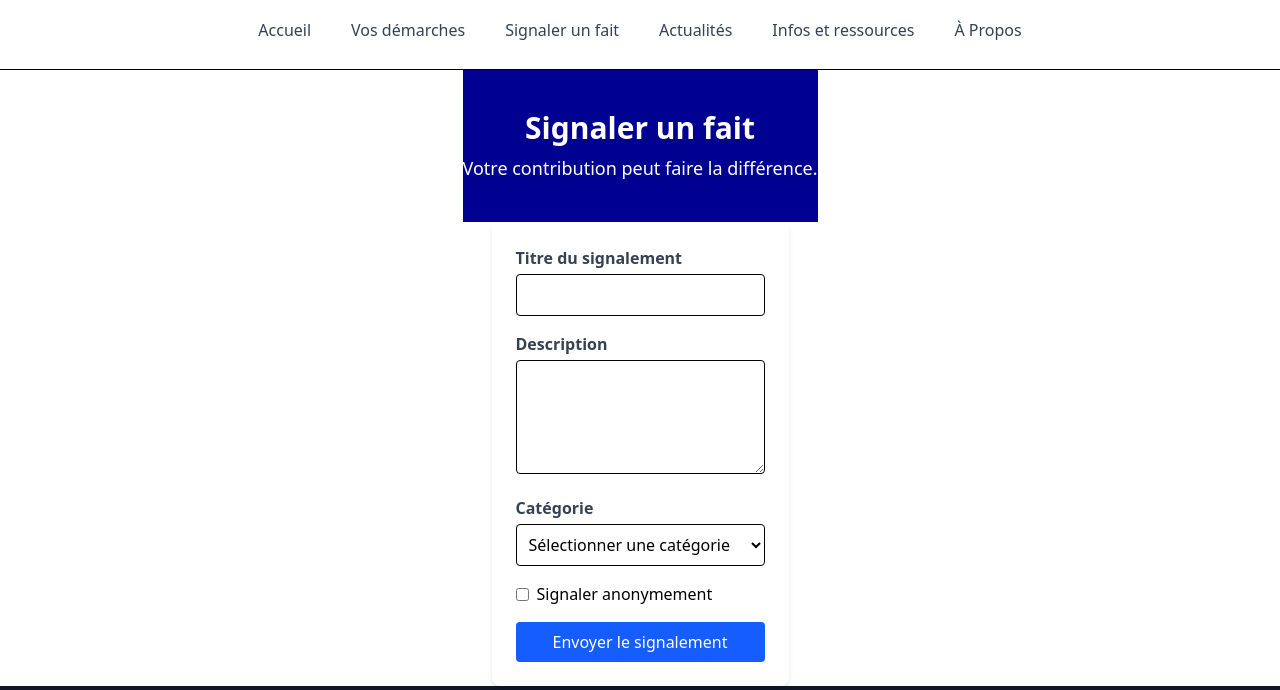
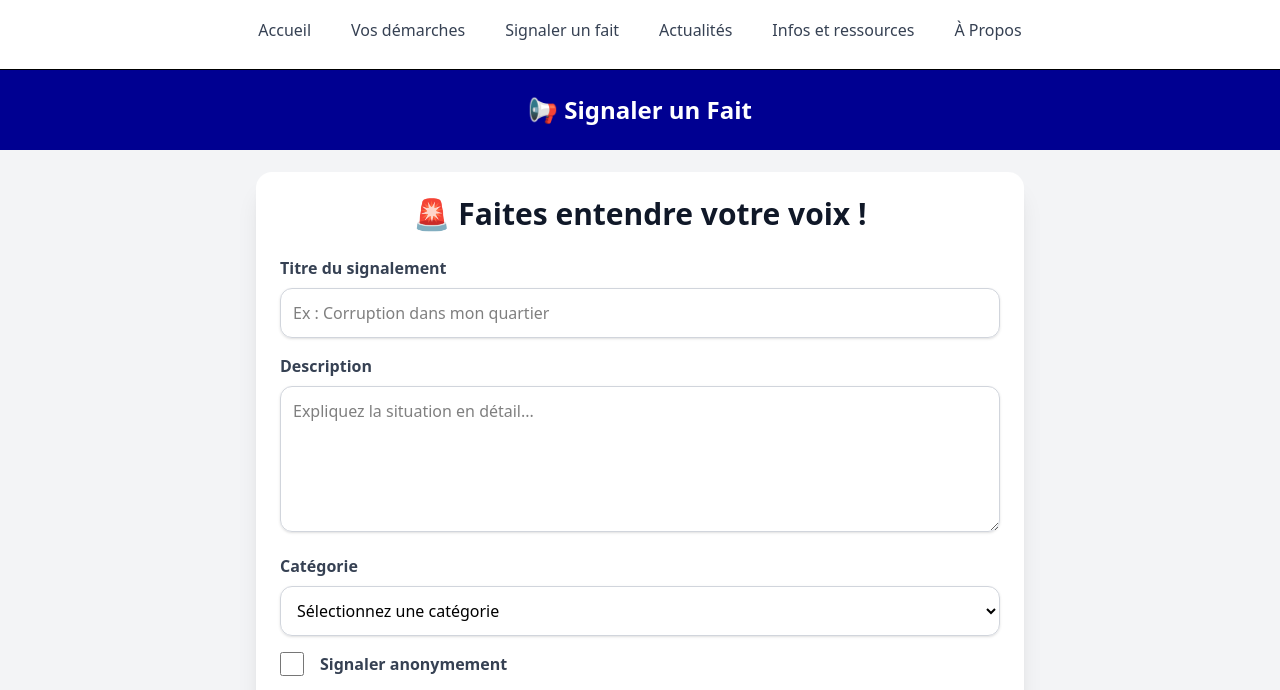
Before and after one commit to matteolvt/codecamp_frontEnd, a React (Vite) app: page /signaler in a window 1280 px wide. Shown: the part 250-940 px from the top of the page. Built offline with nearby package versions, Linux system fonts and the light colour scheme.

Commit message:
page login/signing in

```diff
--- a/src/App.jsx
+++ b/src/App.jsx
@@ -1,24 +1,45 @@
 import React from "react";
-import { BrowserRouter as Router, Routes, Route } from "react-router-dom";
+import {
+  BrowserRouter as Router,
+  Routes,
+  Route,
+  useLocation,
+} from "react-router-dom";
 import { HomePage } from "./pages/homePage/homePage";
 import { VosDemarches } from "./pages/vosDemarches/vosDemarches";
 import { Header } from "./components/header/header";
 import { Footer } from "./components/footer/footer";
 import { SignalerUnFait } from "./pages/signalerUnFait/signalerUnFait";
+import { AuthPage } from "./pages/login/login";
 
-const App = () => {
+const AppContent = () => {
+  const location = useLocation(); // Récupère la route actuelle
+
+  const hideHeaderFooter = location.pathname === "/connexion"; // Vérifie si on est sur la page login
+
   return (
-    <Router>
-      <Header />
+    <>
+      {!hideHeaderFooter && <Header />}{" "}
+      {/* Affiche uniquement si on N'EST PAS sur /connexion */}
       <div className="p-0">
         <Routes>
           <Route path="/" element={<HomePage />} />
           <Route path="/vos-demarches" element={<VosDemarches />} />
           <Route path="/signaler" element={<SignalerUnFait />} />
-          {/* Nouvelle route */}
+          <Route path="/connexion" element={<AuthPage />} />{" "}
+          {/* Route de connexion */}
         </Routes>
       </div>
-      <Footer />
+      {!hideHeaderFooter && <Footer />}{" "}
+      {/* Affiche uniquement si on N'EST PAS sur /connexion */}
+    </>
+  );
+};
+
+const App = () => {
+  return (
+    <Router>
+      <AppContent />
     </Router>
   );
 };
--- a/src/components/header/header.jsx
+++ b/src/components/header/header.jsx
@@ -20,9 +20,13 @@ export const Header = () => {
             placeholder="Rechercher"
             className="border px-2 py-1 rounded"
           />
-          <button className="bg-[#000091] text-white px-4 py-2 rounded mr-30">
+          {/* Lien vers la page de connexion */}
+          <Link
+            to="/connexion"
+            className="bg-[#000091] text-white px-4 py-2 rounded mr-30"
+          >
             Se connecter
-          </button>
+          </Link>
         </div>
       </nav>
       <nav className="bg-white p-4 border-b h-20 flex items-center justify-center">
--- a/src/components/heroSectionDem/heroSectionDem.jsx
+++ b/src/components/heroSectionDem/heroSectionDem.jsx
@@ -4,7 +4,7 @@ export const HeroSectionDem = () => {
       className="relative text-white text-center w-full h-[200px] flex flex-col items-center justify-center bg-cover bg-center h-200"
       style={{ backgroundImage: "url('/background-vos-demarches.jpg')" }}
     >
-      <div className="absolute inset-0 bg-black opacity-50"></div>
+      <div className="absolute inset-0 bg-[#000091] opacity-100"></div>
       <div className="relative p-4 rounded">
         <h1 className="text-2xl font-bold">Vos Démarches</h1>
         <p className="mt-1 text-sm">
--- a/src/components/reportForm/reportForm.jsx
+++ b/src/components/reportForm/reportForm.jsx
@@ -1,6 +1,6 @@
 import { useState } from "react";
 
-export function ReportForm() {
+export const ReportForm = () => {
   const [formData, setFormData] = useState({
     title: "",
     description: "",
@@ -22,11 +22,14 @@ export function ReportForm() {
   };
 
   return (
-    <form
-      onSubmit={handleSubmit}
-      className="max-w-2xl mx-auto p-6 bg-white shadow-md rounded-lg"
-    >
-      <div className="mb-4">
+    <div className="w-full min-h-[80vh] flex items-center justify-center bg-gray-100 p-2">
+      <div className="w-full max-w-3xl bg-white p-6 rounded-2xl shadow-xl">
+        <h2 className="text-3xl font-extrabold mb-6 text-gray-900 text-center">
+          🚨 Faites entendre votre voix !
+        </h2>
+        <form onSubmit={handleSubmit} className="space-y-4 w-full">
+          {/* Titre */}
+          <div>
             <label className="block text-gray-700 font-semibold">
               Titre du signalement
             </label>
@@ -35,59 +38,72 @@ export function ReportForm() {
               name="title"
               value={formData.title}
               onChange={handleChange}
-          className="w-full p-2 border rounded mt-1"
+              className="w-full p-3 mt-2 border border-gray-300 rounded-xl shadow-sm focus:outline-none focus:ring-2 focus:ring-red-500"
               required
+              placeholder="Ex : Corruption dans mon quartier"
             />
           </div>
 
-      <div className="mb-4">
-        <label className="block text-gray-700 font-semibold">Description</label>
+          {/* Description */}
+          <div>
+            <label className="block text-gray-700 font-semibold">
+              Description
+            </label>
             <textarea
               name="description"
               value={formData.description}
               onChange={handleChange}
-          className="w-full p-2 border rounded mt-1"
-          rows="4"
+              className="w-full p-3 mt-2 border border-gray-300 rounded-xl shadow-sm focus:outline-none focus:ring-2 focus:ring-red-500"
+              rows="5"
               required
+              placeholder="Expliquez la situation en détail..."
             />
           </div>
 
-      <div className="mb-4">
-        <label className="block text-gray-700 font-semibold">Catégorie</label>
+          {/* Catégorie */}
+          <div>
+            <label className="block text-gray-700 font-semibold">
+              Catégorie
+            </label>
             <select
               name="category"
               value={formData.category}
               onChange={handleChange}
-          className="w-full p-2 border rounded mt-1"
+              className="w-full p-3 mt-2 border border-gray-300 rounded-xl shadow-sm focus:outline-none focus:ring-2 focus:ring-red-500"
               required
             >
-          <option value="">Sélectionner une catégorie</option>
+              <option value="">Sélectionnez une catégorie</option>
               <option value="corruption">Corruption</option>
               <option value="abus-de-pouvoir">Abus de pouvoir</option>
               <option value="discrimination">Discrimination</option>
               <option value="violence">Violence</option>
+              <option value="autre">Autre</option>
             </select>
           </div>
 
-      <div className="mb-4">
-        <label className="flex items-center">
+          {/* Signalement anonyme */}
+          <div className="flex items-center gap-4">
             <input
               type="checkbox"
               name="anonymous"
               checked={formData.anonymous}
               onChange={handleChange}
-            className="mr-2"
+              className="w-6 h-6 accent-red-600 rounded-md"
             />
+            <label className="text-gray-700 font-semibold">
               Signaler anonymement
             </label>
           </div>
 
+          {/* Bouton de soumission */}
           <button
             type="submit"
-        className="w-full bg-blue-600 text-white p-2 rounded hover:bg-blue-700"
+            className="w-full bg-red-600 text-white py-3 rounded-xl text-lg font-bold transition-all hover:bg-red-700 shadow-lg"
           >
-        Envoyer le signalement
+            🚀 Envoyer le signalement
           </button>
         </form>
+      </div>
+    </div>
   );
-}
+};
--- a/src/components/reportHeader/reportHeader.jsx
+++ b/src/components/reportHeader/reportHeader.jsx
@@ -1,10 +1,11 @@
 export const ReportHeader = () => {
   return (
-    <section className="bg-[#000091] text-white py-10 text-center">
-      <h1 className="text-3xl font-bold">Signaler un fait</h1>
-      <p className="mt-2 text-lg">
-        Votre contribution peut faire la différence.
-      </p>
-    </section>
+    <header className="w-full bg-[#000091] text-white py-6 shadow-lg">
+      <div className="max-w-7xl mx-auto px-6 flex justify-center items-center">
+        <h1 className="text-2xl font-bold text-center w-full">
+          📢 Signaler un Fait
+        </h1>
+      </div>
+    </header>
   );
 };
--- a/src/components/stepCards/stepCards.jsx
+++ b/src/components/stepCards/stepCards.jsx
@@ -1,3 +1,5 @@
+import { Link } from "react-router-dom";
+
 export const StepCards = () => {
   const steps = [
     {
@@ -6,7 +8,7 @@ export const StepCards = () => {
         "Suivez les étapes pour soumettre une dénonciation de manière anonyme et sécurisée.",
       color: "bg-blue-900",
       arrowColor: "bg-orange-400",
-      link: "#deposer-signalement",
+      link: "/signaler",
     },
     {
       title: "Suivi de votre dossier",
@@ -29,7 +31,7 @@ export const StepCards = () => {
   return (
     <div className="grid grid-cols-1 md:grid-cols-3 gap-4 p-8 text-center">
       {steps.map((step, index) => (
-        <a key={index} href={step.link} className="relative block h-full">
+        <Link key={index} to={step.link} className="relative block h-full">
           <div
             className={`relative ${step.color} text-white p-6 rounded shadow flex flex-col items-center justify-between h-full`}
           >
@@ -41,7 +43,7 @@ export const StepCards = () => {
               <span className="text-black text-xl">→</span>
             </div>
           </div>
-        </a>
+        </Link>
       ))}
     </div>
   );
--- /dev/null
+++ b/src/pages/login/login.jsx
@@ -0,0 +1,90 @@
+import { useState } from "react";
+
+export const AuthPage = () => {
+  const [isLogin, setIsLogin] = useState(true);
+
+  return (
+    <div className="min-h-screen flex items-center justify-center bg-gray-100">
+      <div className="bg-white p-8 rounded-lg shadow-xl w-full max-w-md">
+        <h2 className="text-2xl font-bold text-center text-gray-900">
+          {isLogin ? "Connexion" : "Inscription"}
+        </h2>
+
+        <form className="mt-6 space-y-4">
+          {!isLogin && (
+            <div>
+              <label className="block text-gray-700 font-medium">Nom</label>
+              <input
+                type="text"
+                className="w-full p-3 border rounded-lg focus:ring-2 focus:ring-blue-500 focus:outline-none"
+                placeholder="Votre nom"
+                required
+              />
+            </div>
+          )}
+
+          <div>
+            <label className="block text-gray-700 font-medium">Email</label>
+            <input
+              type="email"
+              className="w-full p-3 border rounded-lg focus:ring-2 focus:ring-blue-500 focus:outline-none"
+              placeholder="email@example.com"
+              required
+            />
+          </div>
+
+          <div>
+            <label className="block text-gray-700 font-medium">
+              Mot de passe
+            </label>
+            <input
+              type="password"
+              className="w-full p-3 border rounded-lg focus:ring-2 focus:ring-blue-500 focus:outline-none"
+              placeholder="••••••••"
+              required
+            />
+          </div>
+
+          {!isLogin && (
+            <div>
+              <label className="block text-gray-700 font-medium">
+                Confirmer le mot de passe
+              </label>
+              <input
+                type="password"
+                className="w-full p-3 border rounded-lg focus:ring-2 focus:ring-blue-500 focus:outline-none"
+                placeholder="••••••••"
+                required
+              />
+            </div>
+          )}
+
+          {isLogin && (
+            <div className="text-right">
+              <a href="#" className="text-blue-600 text-sm hover:underline">
+                Mot de passe oublié ?
+              </a>
+            </div>
+          )}
+
+          <button
+            type="submit"
+            className="w-full bg-blue-600 text-white py-3 rounded-lg font-bold hover:bg-blue-700 transition"
+          >
+            {isLogin ? "Se connecter" : "S'inscrire"}
+          </button>
+        </form>
+
+        <p className="mt-4 text-center text-gray-600">
+          {isLogin ? "Pas encore de compte ?" : "Déjà un compte ?"}
+          <button
+            onClick={() => setIsLogin(!isLogin)}
+            className="text-blue-600 font-bold ml-2 hover:underline"
+          >
+            {isLogin ? "Inscrivez-vous" : "Connectez-vous"}
+          </button>
+        </p>
+      </div>
+    </div>
+  );
+};
--- a/src/pages/signalerUnFait/signalerUnFait.jsx
+++ b/src/pages/signalerUnFait/signalerUnFait.jsx
@@ -1,5 +1,7 @@
 import { ReportHeader } from "../../components/reportHeader/reportHeader";
 import { ReportForm } from "../../components/reportForm/reportForm";
+import { Header } from "../../components/header/header";
+import { Footer } from "../../components/footer/footer";
 import "./signalerUnFait.css";
 
 export const SignalerUnFait = () => {
```
Lines whose indentation alone changed are shown as unchanged.
